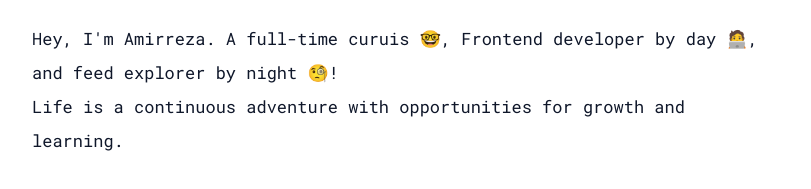
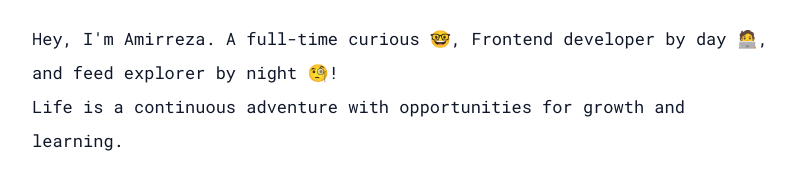
Before and after one commit to safeamiiir/personal_blog, an Astro site: page / in a window 1280 px wide. Shown: the part 235-424 px from the top of the page, without its empty margins (234-1045 px from the left). Built offline with nearby package versions, Linux system fonts and the light colour scheme; Astro itself is replaced by a stand-in of ours.

Commit message:
fix typo

```diff
--- a/src/components/Intro.astro
+++ b/src/components/Intro.astro
@@ -44,7 +44,7 @@
   <div>
     <p class="mb-8">
       Hey, I'm Amirreza.
-      A full-time curuis 🤓, Frontend developer by day 🧑‍💻, and feed explorer by night 🧐!
+      A full-time curious 🤓, Frontend developer by day 🧑‍💻, and feed explorer by night 🧐!
       <br/>
       Life is a continuous adventure with opportunities for growth and learning.
       <br/>
```
